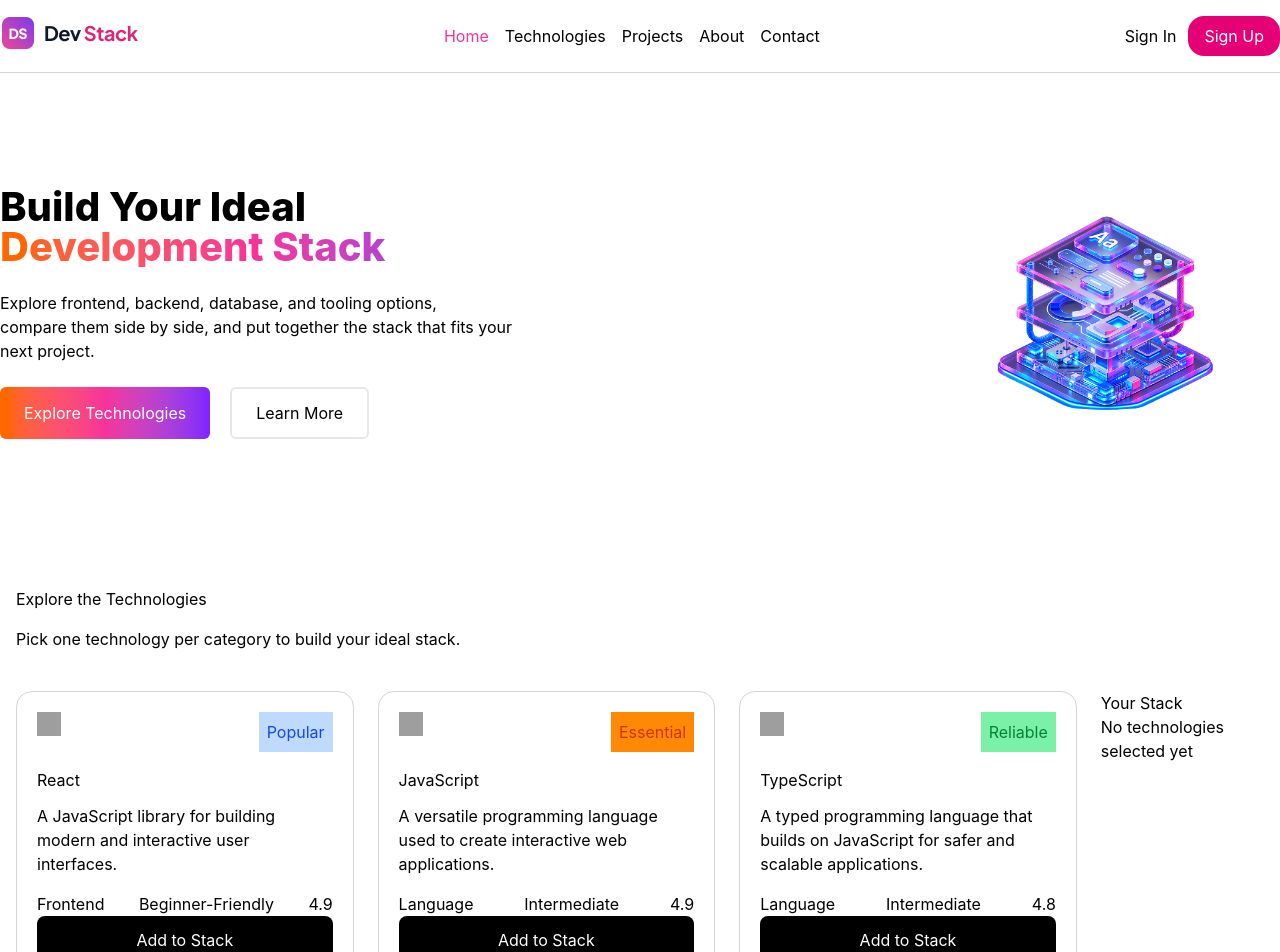
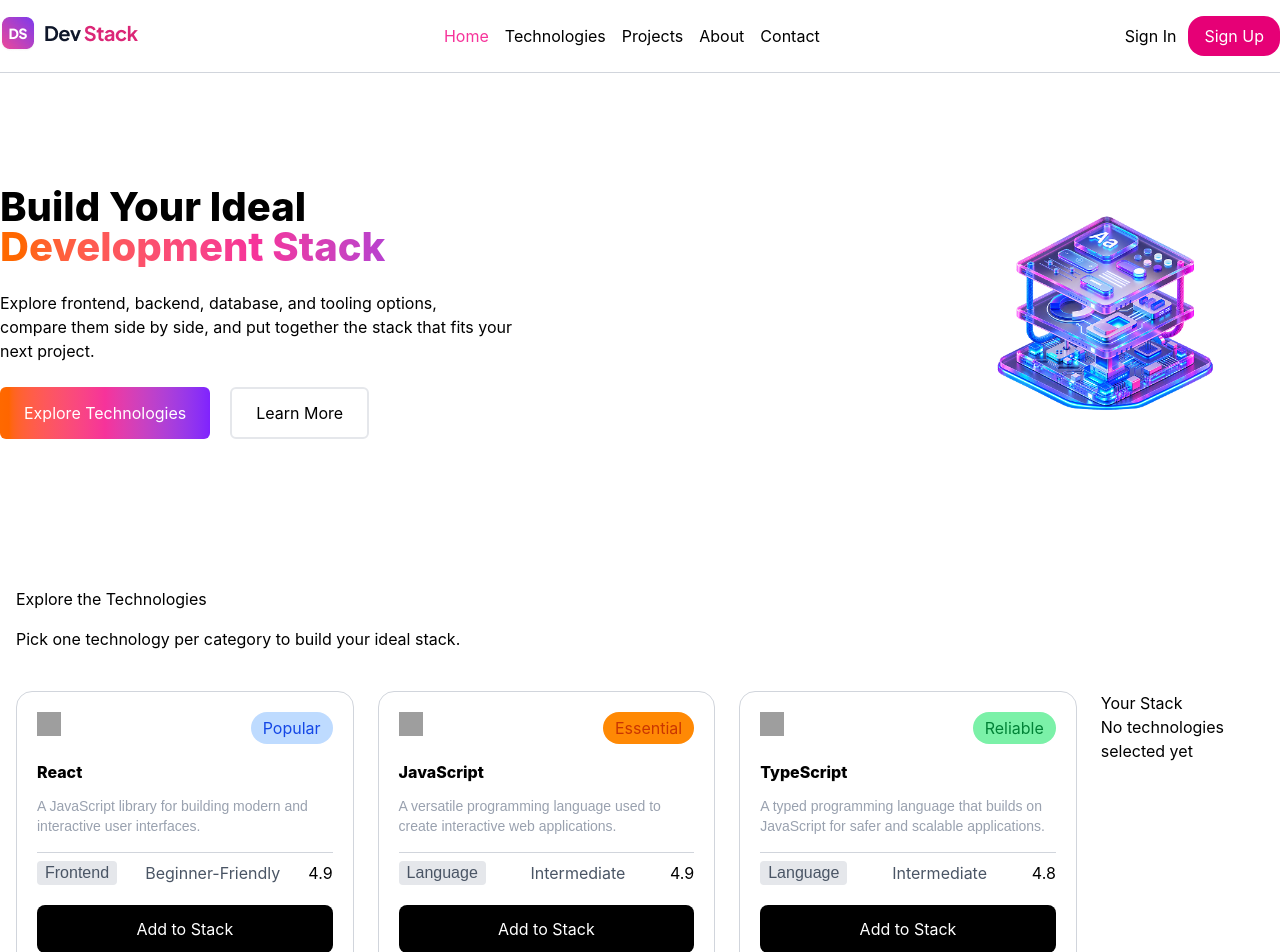
Before and after one commit to SahrearUdoy/assignmentFive, a React (Vite) app: page / in a window 1280 px wide. Shown: the top 952 px of the page. Built offline with nearby package versions, Linux system fonts and the light colour scheme; grey boxes are pictures that could not be loaded.

Commit message:
finished styling the cards

```diff
--- a/src/components/TechnologyCard.jsx
+++ b/src/components/TechnologyCard.jsx
@@ -4,7 +4,7 @@ export default function TechnologyCard({ technology }) {
       <div className="flex justify-between">
         <img src={technology.icon} alt="" className="w-6 h-6" />
         <span
-          className={` p-2 ${
+          className={` px-3 py-1 rounded-4xl ${
             technology.badge === "Popular"
               ? "bg-blue-200 text-blue-700"
               : technology.badge === "Essential"
@@ -23,23 +23,27 @@ export default function TechnologyCard({ technology }) {
                             ? "bg-lime-300 text-lime-700"
                             : technology.badge === "Versatile"
                               ? "bg-red-200 text-red-700"
-                              : ""
+                              : "bg-gray-200 text-gray-500"
           }`}
         >
           {technology.badge}
         </span>
       </div>
 
-      <h2 className="pt-4 pb-3">{technology.name}</h2>
-      <p className="pb-4">{technology.description}</p>
+      <h2 className="pt-4 pb-3 font-extrabold ">{technology.name}</h2>
+      <p className="jakarta-font pb-4 text-gray-400 text-sm border-b border-gray-300">
+        {technology.description}
+      </p>
 
-      <div className="flex justify-between">
-        <span>{technology.category}</span>
-        <span>{technology.difficulty}</span>
+      <div className="flex justify-between mt-2">
+        <span className="bg-gray-200 rounded-sm pl-2 pr-2 jakarta-font text-gray-600 ">
+          {technology.category}
+        </span>
+        <span className="text-gray-600">{technology.difficulty}</span>
         <span>{technology.rating}</span>
       </div>
 
-      <button className="bg-black text-white w-full p-3 rounded-lg">
+      <button className="bg-black text-white w-full p-3 rounded-lg my-5">
         Add to Stack
       </button>
     </div>
--- a/src/index.css
+++ b/src/index.css
@@ -1,6 +1,11 @@
 @import "tailwindcss";
 @import url('https://fonts.googleapis.com/css2?family=Inter:wght@100..900&display=swap');
+@import url('https://fonts.googleapis.com/css2?family=Inter:wght@100..900&family=Plus+Jakarta+Sans:wght@200..800&display=swap');
 
 .inter-font {
     font-family: 'Inter', sans-serif;
 }
+
+.jakarta-font {
+    font-family: 'Plus Jakarta Sans', sans-serif;
+}
```
